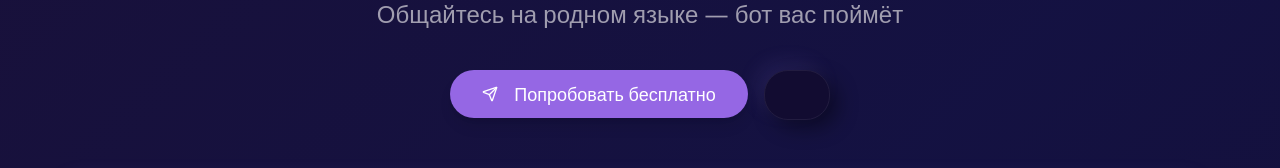
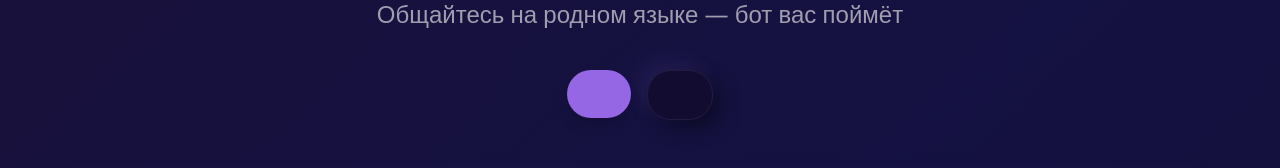
Before and after one commit to pr-poehali-dev/telegram-bot-multifunction-site, a React (Vite) app: page / in a window 1280 px wide. Shown: the part 262-430 px from the top of the page. Built offline with nearby package versions, Linux system fonts and the light colour scheme.

Commit message:
Обновление 1 компонентов

```diff
--- a/src/pages/Index.tsx
+++ b/src/pages/Index.tsx
@@ -99,10 +99,7 @@ const Index = () => {
             </p>
 
             <div className="flex flex-wrap gap-4 justify-center">
-              <Button size="lg" className="neomorph-hover text-lg px-8 py-6 rounded-3xl bg-primary text-primary-foreground shadow-lg">
-                <Icon name="Send" size={20} className="mr-2" />
-                Попробовать бесплатно
-              </Button>
+              <Button size="lg" className="neomorph-hover text-lg px-8 py-6 rounded-3xl bg-primary text-primary-foreground shadow-lg"></Button>
               <Button size="lg" variant="outline" className="neomorph text-lg px-8 py-6 rounded-3xl"></Button>
             </div>
           </div>
```
